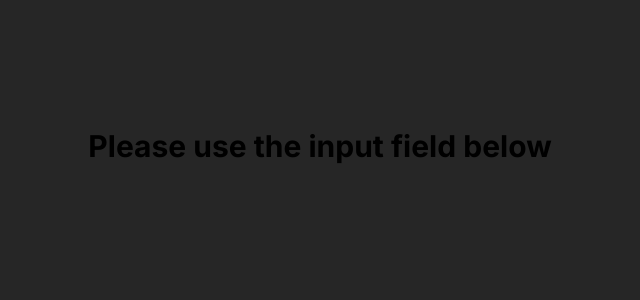
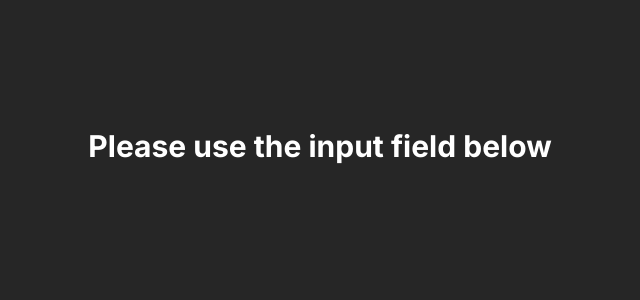
Before and after one commit to Martin2251/chat-bot, a Next.js app: page / in a window 1280 px wide. Shown: the top 300 px of the page, without its empty margins (320-960 px from the left). Built offline with nearby package versions, Linux system fonts and the light colour scheme.

Commit message:
start of form

```diff
--- a/app/layout.tsx
+++ b/app/layout.tsx
@@ -17,7 +17,7 @@ export default function RootLayout({
   return (
     <html lang="en">
       <body className={inter.className}>
-        <main className="h-full">
+        <main className="h-full text-white">
         {children}
         </main>
 
--- a/app/page.tsx
+++ b/app/page.tsx
@@ -21,6 +21,9 @@ export default function Home() {
             </h1>
           </div>
         )}
+        <form onSubmit={handleSubmit} className="p-5 fixed bottom-0 left-0 w-[75%]">
+
+        </form>
     </div>
   );
 }
```
